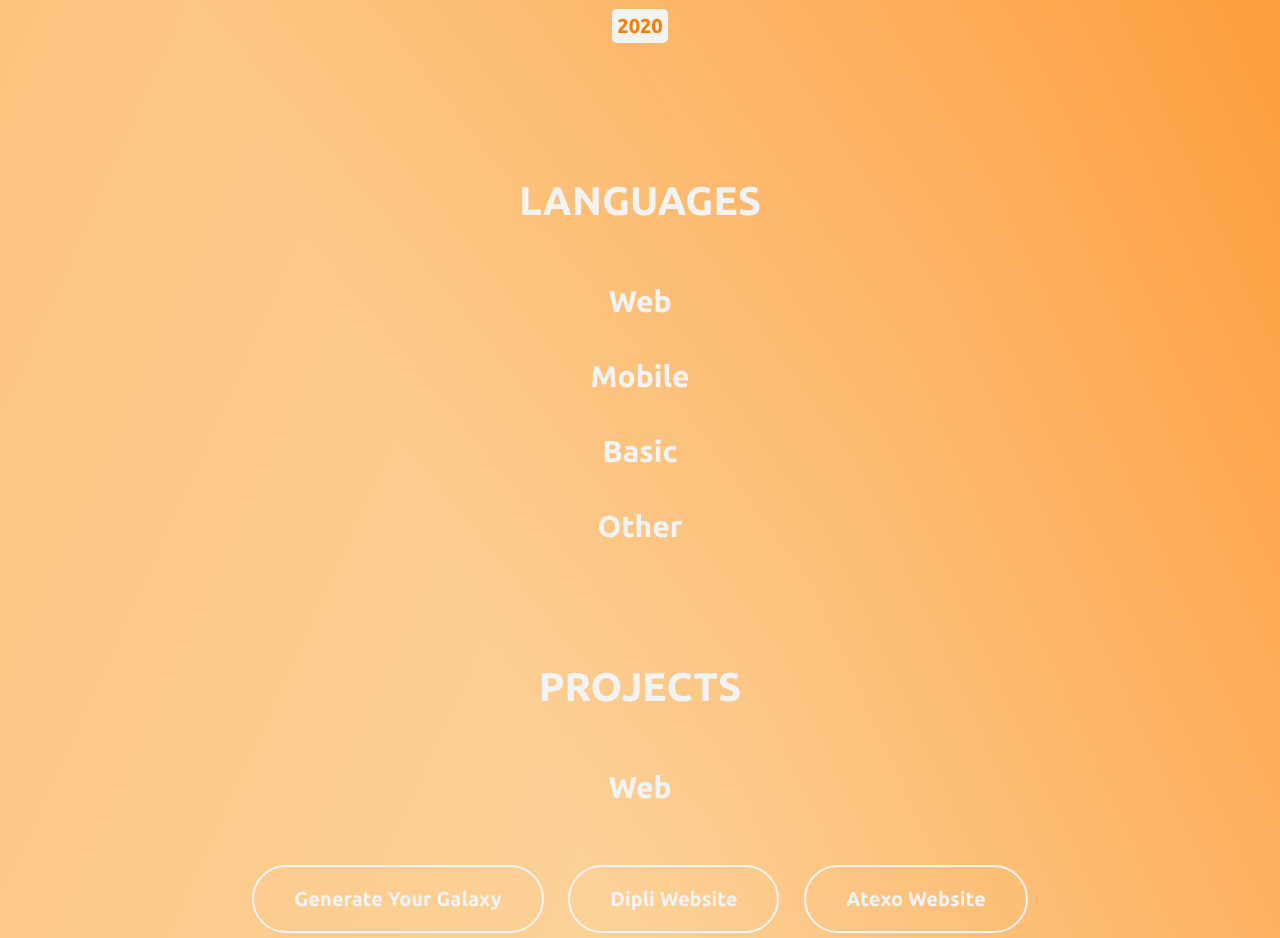
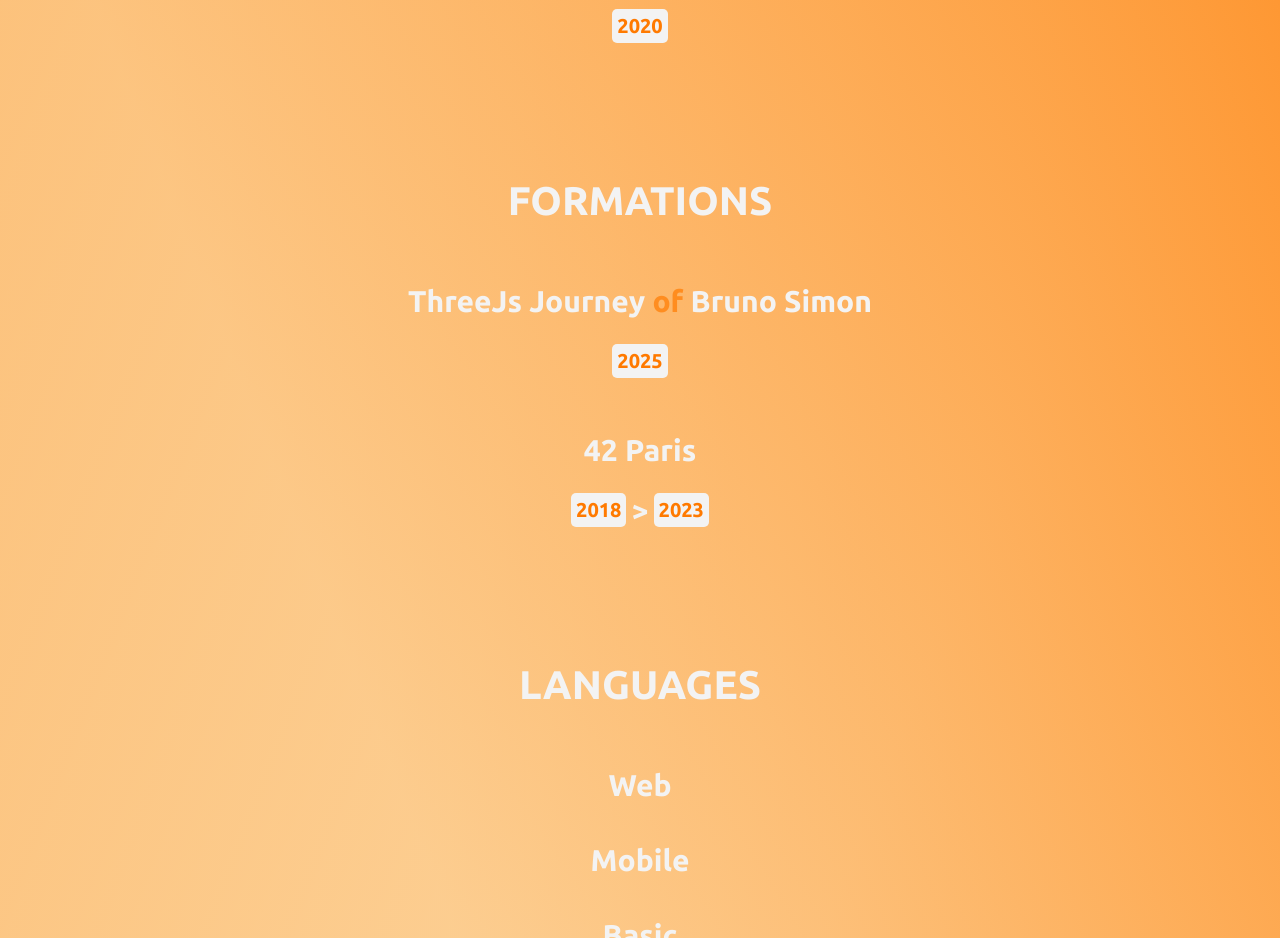
Before and after one commit to OzDuverger/simple-dev-portfolio, a Nuxt app: page / in a window 1280 px wide. Shown: the part 1560-2498 px from the top of the page. Built offline with nearby package versions, Linux system fonts and the light colour scheme.

Commit message:
simple-dev-portfolio : formations

```diff
--- a/app.vue
+++ b/app.vue
@@ -36,6 +36,17 @@
       <h3>Fullstack Developer <span class="link">at</span> Atexo <span class="link">{ internship }</span></h3>
       <div class="experience">
         <div class="date-boxe">2020</div>
+      </div>
+    </section>
+    <section id="formations" class="container">
+      <h2>FORMATIONS</h2>
+      <h3>ThreeJs Journey <span class="link">of</span> Bruno Simon</h3>
+      <div class="experience">
+        <div class="date-boxe">2025</div>
+      </div>
+      <h3>42 Paris</h3>
+      <div class="experience">
+        <div class="date-boxe">2018</div><span>></span><div class="date-boxe">2023</div>
       </div>
     </section>
     <section id="languages" class="container">
@@ -264,7 +275,7 @@
     @include flex($justify: space-between);
   }
 
-  #presentation, #contact, #activities, #languages, #projects {
+  #presentation, #contact, #activities, #formations, #languages, #projects {
 
     width: 100%;
     margin: 3rem auto;
@@ -323,7 +334,7 @@
     }
   }
 
-  #activities {
+  #activities, #formations {
 
     .experience {
 
--- a/assets/main.scss
+++ b/assets/main.scss
@@ -7,7 +7,6 @@
     font-family: "Ubuntu", sans-serif;
     font-weight: 400;
     font-style: normal;
-    // TO-DO : rebudouiller les couleurs
     background: linear-gradient(to right bottom,#FF7A00,rgba(252, 208, 146, .75) 70%);
 
     * {
@@ -18,7 +17,6 @@
         min-height: 100vh;
         overflow-x: hidden;
         margin: 0;
-        // TO-DO : rebudouiller les couleurs
         background: linear-gradient(to left bottom,#FF7A00,rgba(252,207,146,.75) 70%);
         @include flex(space-between, unset, column);
 
```
